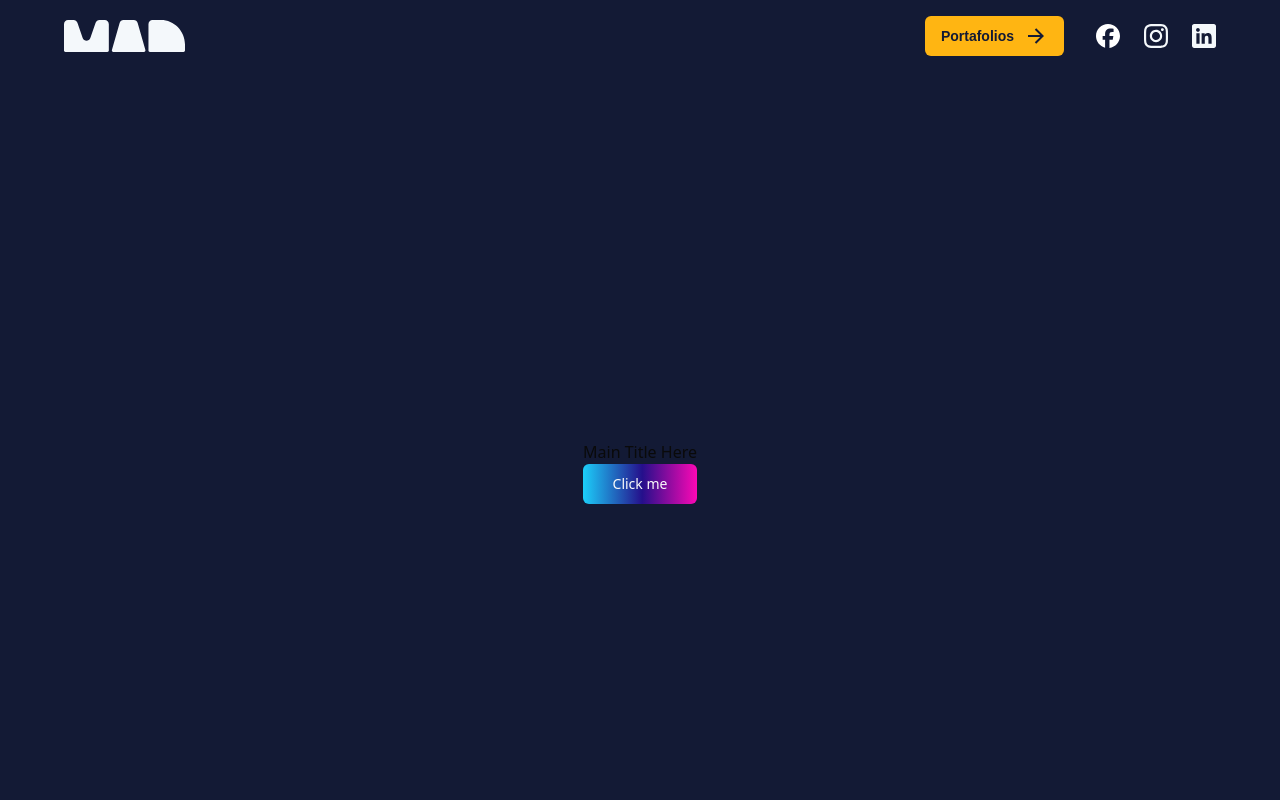
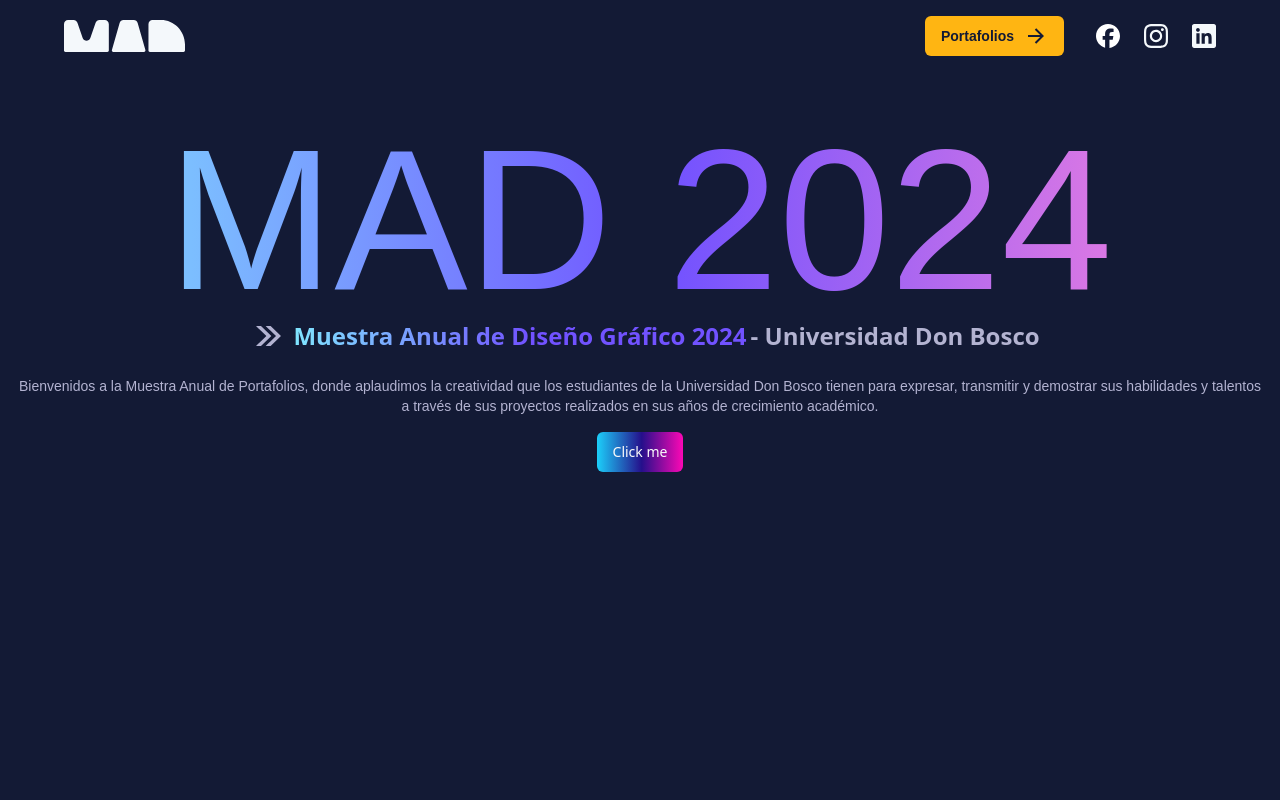
Before and after one commit to Saul19-L98/mad2024, a React (Vite) app: page / in a window 1280 px wide. Shown: the top 800 px of the page. Built offline with nearby package versions, Linux system fonts and the light colour scheme; a web font is replaced by a local one.

Commit message:
home page first section added

```diff
--- a/src/App.tsx
+++ b/src/App.tsx
@@ -2,13 +2,45 @@ import "./App.css";
 import { Footer } from "./components/layout/footer/Footer";
 import { Navbar } from "./components/layout/header/Navbar";
 import { Button } from "./components/ui/button";
+import { IHeroArrow } from "@/assets/Icons/symbols/IHeroArrow";
 
 function App() {
   return (
-    <div className="flex flex-col items-center w-full max-w-[90rem] gap-0 h-auto">
+    // 120,90
+    <div className="flex flex-col items-center w-full max-w-[90rem] gap-0 h-auto overflow-hidden">
       <Navbar />
-      <main className="flex flex-col justify-center min-h-screen">
-        <h1>Main Title Here</h1>
+      <main className="flex flex-col items-center justify-start w-full min-h-screen">
+        <section className="w-full px-4 pt-6 pb-4 sm:pt-12">
+          <div className="flex flex-col justify-between 2xl:flex-row">
+            <div>
+              <h1 className="bg-clip-text text-transparent font-poppins font-light leading-[100%] text-center 2xl:text-start lg:text-[12.5rem] text-[7.5rem] bg-text-title-gradient">
+                MAD 2024
+              </h1>
+              <h2 className="text-2xl flex flex-col justify-start items-start min-[842px]:flex-row min-[842px]:justify-center 2xl:justify-start min-[842px]:items-center leading-8 font-semibold text-[#B3B3D1]">
+                <span className="flex flex-row items-center justify-start">
+                  <span className="ml-4 mr-3">
+                    <IHeroArrow />
+                  </span>
+                  <span className="mr-1 text-transparent bg-text-title-description-title bg-clip-text">
+                    Muestra Anual de Diseño Gráfico 2024
+                  </span>
+                </span>
+                <span className="ml-14 sm:ml-4 min-[842px]:ml-0">
+                  - Universidad Don Bosco
+                </span>
+              </h2>
+            </div>
+            <div className="w-full 2xl:max-w-[22.81rem] mt-6 flex items-end">
+              <p className="text-start sm:text-center 2xl:text-start text-sm  font-poppins font-normal leading-5 text-[#B3B3D1]">
+                Bienvenidos a la Muestra Anual de Portafolios, donde aplaudimos
+                la creatividad que los estudiantes de la Universidad Don Bosco
+                tienen para expresar, transmitir y demostrar sus habilidades y
+                talentos a través de sus proyectos realizados en sus años de
+                crecimiento académico.
+              </p>
+            </div>
+          </div>
+        </section>
         <Button className="bg-text-main-gradient">Click me</Button>
       </main>
       <Footer />
--- /dev/null
+++ b/src/assets/Icons/symbols/IHeroArrow.tsx
@@ -0,0 +1,27 @@
+export const IHeroArrow = () => {
+  return (
+    <svg
+      xmlns="http://www.w3.org/2000/svg"
+      width="25"
+      height="20"
+      viewBox="0 0 25 20"
+      fill="none"
+    >
+      <g clipPath="url(#clip0_99_7986)">
+        <path
+          d="M15.3544 10L4.98241 20H0L2.49053 17.5988L4.98241 15.1963L10.372 10L4.98241 4.8037L2.49053 2.4012L0 0H4.98241L15.3544 10Z"
+          fill="#B3B3D1"
+        />
+        <path
+          d="M24.9999 10L14.6279 20H9.64551L12.136 17.5988L14.6279 15.1963L20.0175 10L14.6279 4.8037L12.136 2.4012L9.64551 0H14.6279L24.9999 10Z"
+          fill="#B3B3D1"
+        />
+      </g>
+      <defs>
+        <clipPath id="clip0_99_7986">
+          <rect width="25" height="20" fill="white" />
+        </clipPath>
+      </defs>
+    </svg>
+  );
+};
--- a/tailwind.config.js
+++ b/tailwind.config.js
@@ -84,7 +84,8 @@ export default {
   	backgroundImage: {
 		'default-bg': 'linear-gradient(90deg, rgba(37,15,128,1) 0%, rgba(37,15,128,1) 100%)',
   		'text-main-gradient': 'linear-gradient(90deg, #1CCFFA 0%, #250F8B 52%, #FC08B5 100%)',
-  		'text-secondary-gradient': 'linear-gradient(90deg, #80E6FF 0%, #7152FF 52%, #FF85DB 100%)'
+  		'text-title-gradient': 'linear-gradient(90deg, #80E6FF 0%, #7152FF 52%, #FF85DB 100%)',
+		'text-title-description-title': 'linear-gradient(90deg, #80E6FF 0%, #7152FF 52%)',
   	}
   },
   plugins: [require("tailwindcss-animate")],
```
